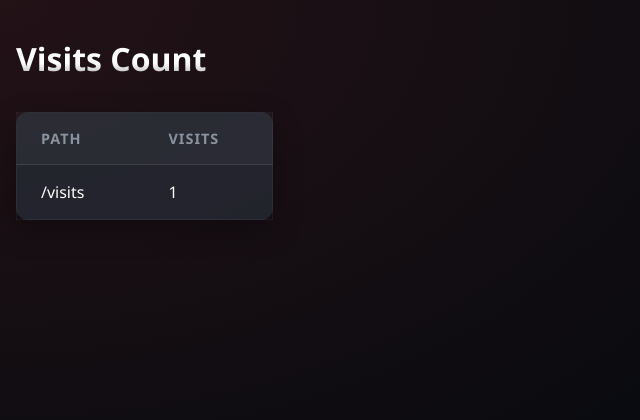
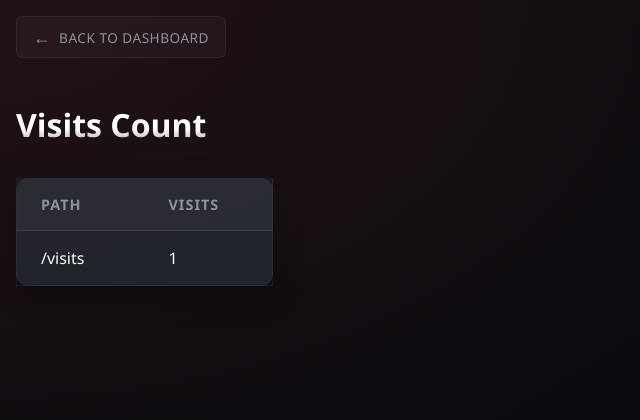
Before and after one commit to Ori-Sason/devops-experts-final-project, a Flask app: page /visits in a window 1280 px wide. Shown: the top 420 px of the page, without its empty margins (0-640 px from the left). Run offline with Flask 3, Linux system fonts and the light colour scheme; data comes from the database, SQL or seed files in the repository.

Commit message:
added backwards button to home page

```diff
--- a/phase1/src/static/css/index.css
+++ b/phase1/src/static/css/index.css
@@ -13,7 +13,7 @@ body {
     display: flex;
     flex-direction: column;
     align-items: center;
-    gap: 2rem;
+    gap: 5rem;
     text-align: center;
     border-radius: 24px;
     border: 1px solid rgba(255, 255, 255, 0.05);
@@ -23,7 +23,7 @@ body {
 
 .logo-wrapper {
     display: inline-block;
-    margin-bottom: 2.5rem;
+    /* margin-bottom: 2.5rem; */
 }
 
 img {
@@ -52,7 +52,6 @@ h2 {
 }
 
 .main-nav {
-    margin-top: 3rem;
     display: flex;
     justify-content: center;
     gap: 1rem;
--- a/phase1/src/static/css/styles.css
+++ b/phase1/src/static/css/styles.css
@@ -19,3 +19,37 @@ body {
     min-height: 100vh;
     color: #ffffff;
 }
+
+/* BACK BUTTON */
+.back-button {
+    margin-bottom: 1.5rem;
+    padding: 0.5rem 1rem;
+    display: inline-flex;
+    align-items: center;
+    gap: 8px;
+    color: var(--gray);
+    text-decoration: none;
+    font-size: 0.85rem;
+    font-weight: 500;
+    letter-spacing: 0.5px;
+    text-transform: uppercase;
+    background: rgba(255, 255, 255, 0.03);
+    border: 1px solid rgba(255, 255, 255, 0.05);
+    border-radius: 6px;
+    transition: all 0.2s ease-in-out;
+}
+
+.back-button .arrow {
+    font-size: 1.1rem;
+    transition: transform 0.2s ease;
+}
+
+.back-button:hover {
+    color: #ffffff;
+    background: rgba(255, 255, 255, 0.08);
+    border-color: rgba(255, 255, 255, 0.2);
+}
+
+.back-button:hover .arrow {
+    transform: translateX(-4px);
+}
--- a/phase1/src/templates/visits.html
+++ b/phase1/src/templates/visits.html
@@ -7,6 +7,10 @@
     <link rel="stylesheet" href="{{ url_for('static', filename='css/page.css') }}">
 </head>
 <body>
+    <a href="/" class="back-button">
+        <span class="arrow">&larr;</span> Back to Dashboard
+    </a>
+
     <h1>visits count</h1>
 
     <table>
```
